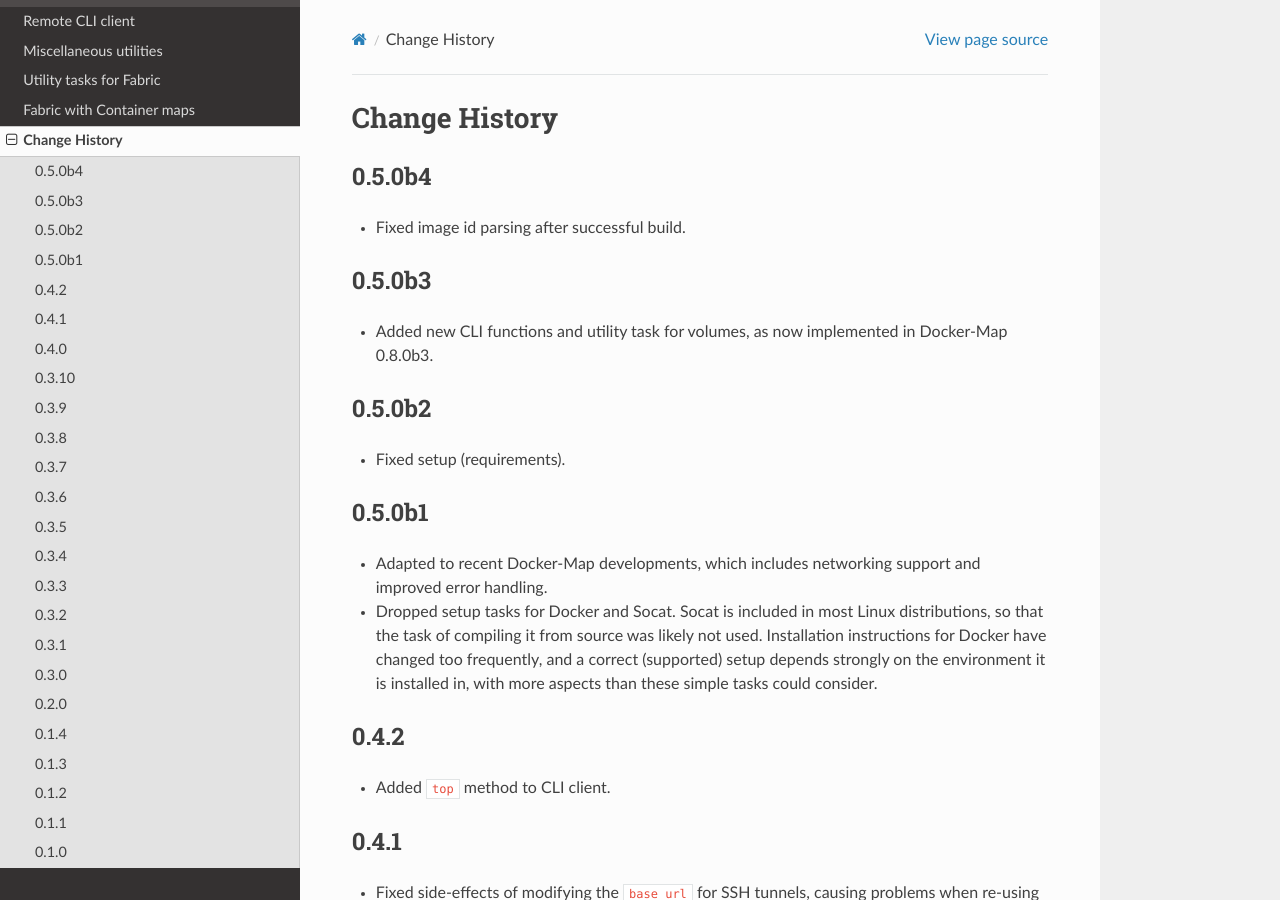
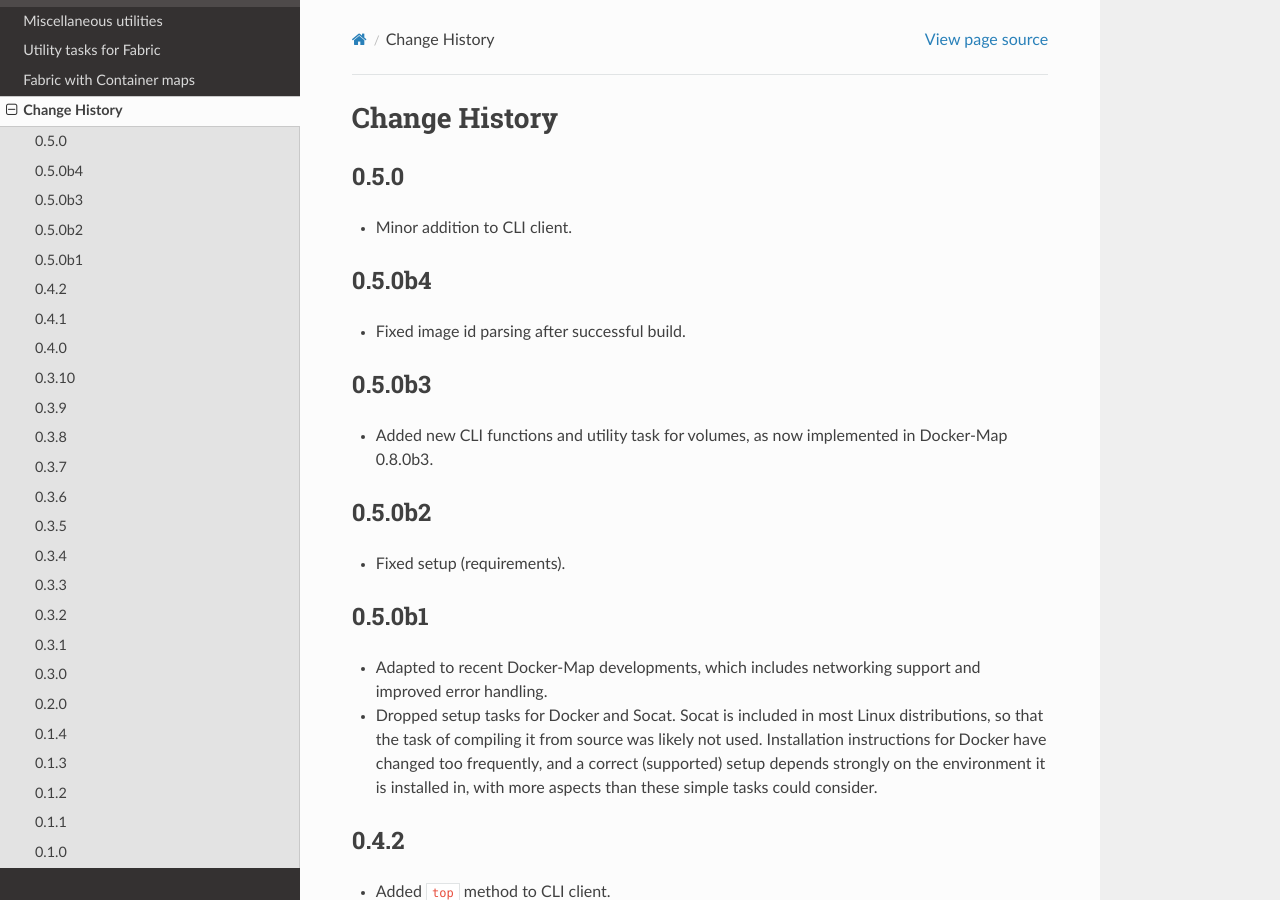
Before and after one commit to merll/docker-fabric, a Sphinx documentation site: the page built from docs/changes.rst, in a window 1280 px wide and 900 px high. Built offline with Sphinx 7.4.7 and the Read the Docs theme 2.0.0, drawn with Linux system fonts in a browser that asks for light colours.

Commit message:
Updated version and change log.

```diff
--- a/dockerfabric/__init__.py
+++ b/dockerfabric/__init__.py
@@ -2,4 +2,4 @@
 from __future__ import unicode_literals
 
 
-__version__ = '0.5.0b4'
+__version__ = '0.5.0'
--- a/docs/changes.rst
+++ b/docs/changes.rst
@@ -2,6 +2,10 @@
 
 Change History
 ==============
+0.5.0
+-----
+* Minor addition to CLI client.
+
 0.5.0b4
 -------
 * Fixed image id parsing after successful build.
```
